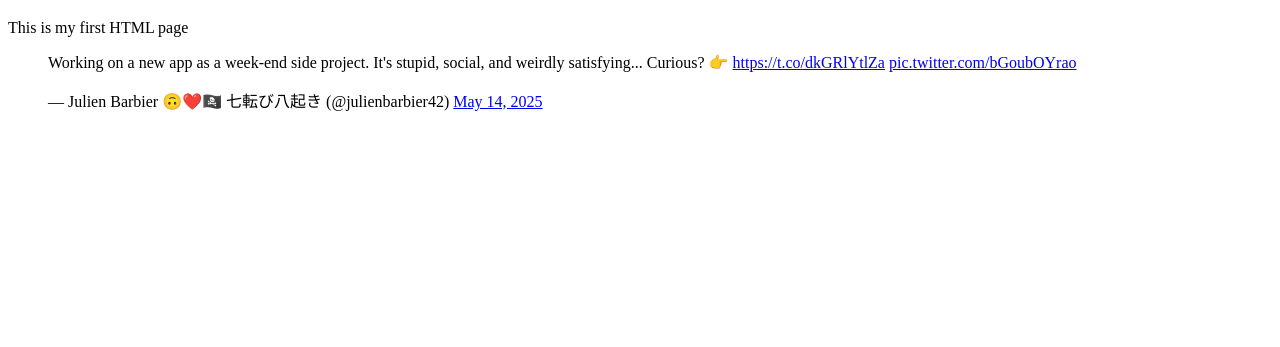
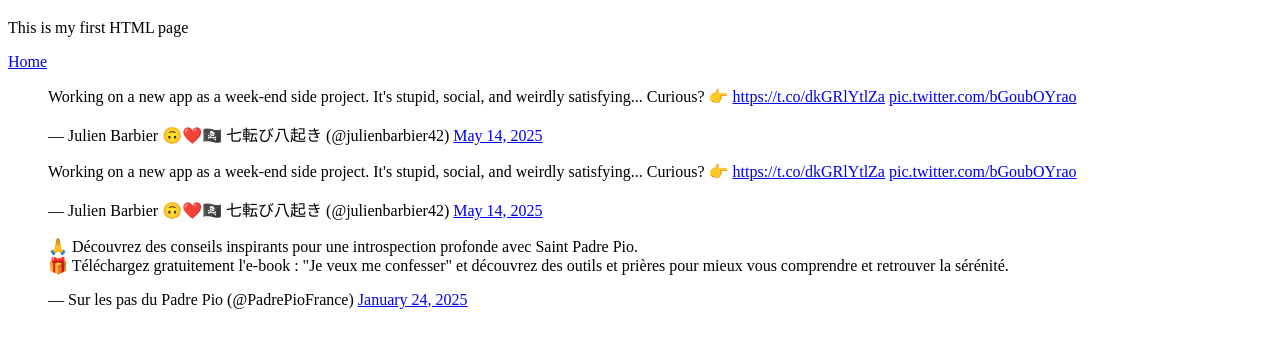
Before and after one commit to BodeMurairi2/alu-web-development, a plain HTML site: page html_basic/tweets.html in a window 1280 px wide. Shown: the part 61-408 px from the top of the page. Drawn offline with Linux system fonts and the light colour scheme.

Commit message:
tweets.html

```diff
--- a/html_basic/tweets.html
+++ b/html_basic/tweets.html
@@ -8,6 +8,15 @@
     <body>
         <h1> Welcome to HTML 5 </h1>
         <p> This is my first HTML page </p>
-        <blockquote class="twitter-tweet"><p lang="en" dir="ltr">Working on a new app as a week-end side project. It&#39;s stupid, social, and weirdly satisfying... Curious? 👉 <a href="https://t.co/dkGRlYtlZa">https://t.co/dkGRlYtlZa</a> <a href="https://t.co/bGoubOYrao">pic.twitter.com/bGoubOYrao</a></p>&mdash; Julien Barbier 🙃❤️🏴‍☠️ 七転び八起き (@julienbarbier42) <a href="https://twitter.com/julienbarbier42/status/1922522354141315389?ref_src=twsrc%5Etfw">May 14, 2025</a></blockquote> <script async src="https://platform.twitter.com/widgets.js"></script>
+        <div class="nav-bar">
+            <nav>
+                <a href="index.html">Home</a>
+            </nav>
+        </div>
+        <div class = "tweets">
+            <blockquote class="twitter-tweet"><p lang="en" dir="ltr">Working on a new app as a week-end side project. It&#39;s stupid, social, and weirdly satisfying... Curious? 👉 <a href="https://t.co/dkGRlYtlZa">https://t.co/dkGRlYtlZa</a> <a href="https://t.co/bGoubOYrao">pic.twitter.com/bGoubOYrao</a></p>&mdash; Julien Barbier 🙃❤️🏴‍☠️ 七転び八起き (@julienbarbier42) <a href="https://twitter.com/julienbarbier42/status/1922522354141315389?ref_src=twsrc%5Etfw">May 14, 2025</a></blockquote> <script async src="https://platform.twitter.com/widgets.js"></script>
+            <blockquote class="twitter-tweet"><p lang="en" dir="ltr">Working on a new app as a week-end side project. It&#39;s stupid, social, and weirdly satisfying... Curious? 👉 <a href="https://t.co/dkGRlYtlZa">https://t.co/dkGRlYtlZa</a> <a href="https://t.co/bGoubOYrao">pic.twitter.com/bGoubOYrao</a></p>&mdash; Julien Barbier 🙃❤️🏴‍☠️ 七転び八起き (@julienbarbier42) <a href="https://twitter.com/julienbarbier42/status/1922522354141315389?ref_src=twsrc%5Etfw">May 14, 2025</a></blockquote> <script async src="https://platform.twitter.com/widgets.js"></script>
+            <blockquote class="twitter-tweet"><p lang="fr" dir="ltr">🙏 Découvrez des conseils inspirants pour une introspection profonde avec Saint Padre Pio.<br>🎁 Téléchargez gratuitement l&#39;e-book : &quot;Je veux me confesser&quot; et découvrez des outils et prières pour mieux vous comprendre et retrouver la sérénité.</p>&mdash; Sur les pas du Padre Pio (@PadrePioFrance) <a href="https://twitter.com/PadrePioFrance/status/1882919855126610115?ref_src=twsrc%5Etfw">January 24, 2025</a></blockquote> <script async src="https://platform.twitter.com/widgets.js" charset="utf-8"></script>
+        </div>
     </body>
 </html>
```
